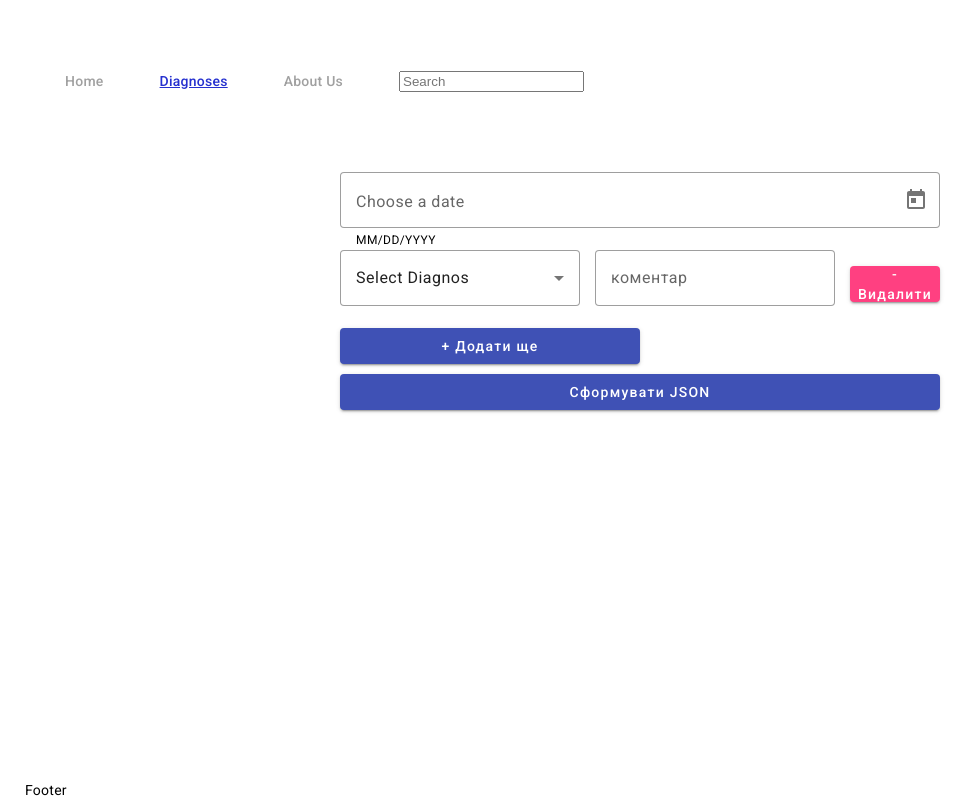
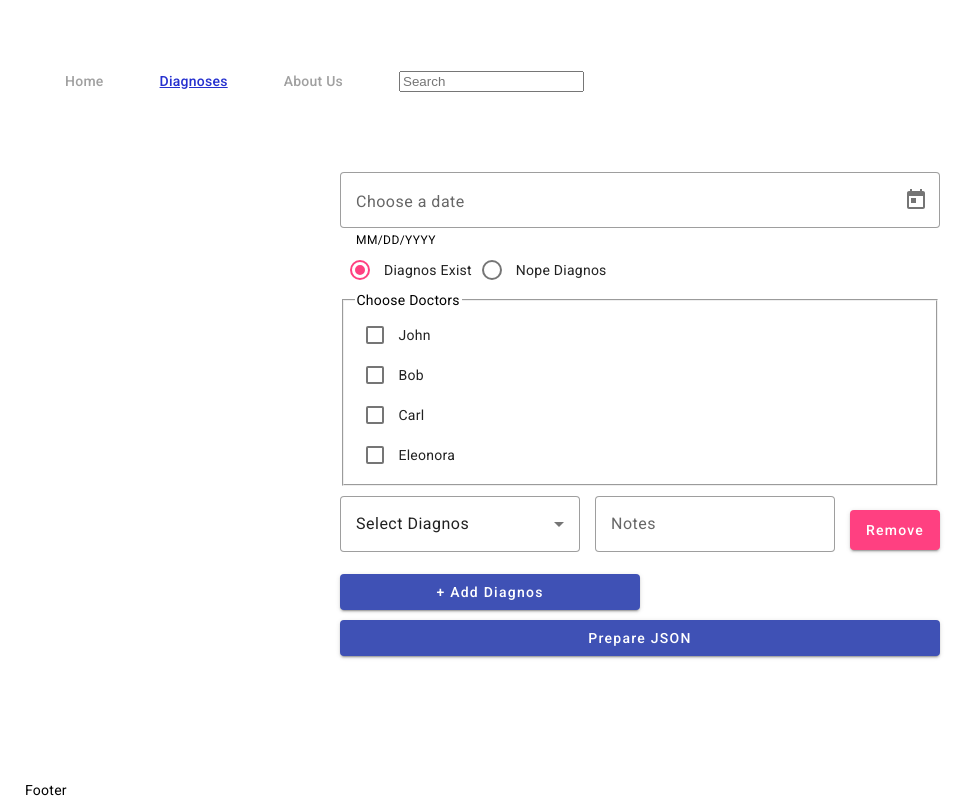
Before and after one commit to Danets/dinamic-form, an Angular app: page /diagnoses in a window 1280 px wide. Shown: the whole page, without its empty margins (0-978 px from the left). Built offline with nearby package versions, Linux system fonts and the light colour scheme.

Commit message:
Was added block of dinamic data into Form

```diff
--- a/src/app/api.service.ts
+++ b/src/app/api.service.ts
@@ -4,7 +4,7 @@ import {
   HttpHeaders,
 } from '@angular/common/http';
 import { Injectable, inject } from '@angular/core';
-import { catchError, Observable, of, throwError } from 'rxjs';
+import { catchError, delay, Observable, of, throwError } from 'rxjs';
 
 @Injectable({
   providedIn: 'root',
@@ -14,6 +14,8 @@ export class ApiService {
     ' https://global.lakmus.org/Dictionaries/icpc2?IsPublic=true';
 
   private http = inject(HttpClient);
+
+  doctors$ = of(['John', 'Bob', 'Carl', 'Eleonora']).pipe(delay(3000));
 
   data$ = of([
     {
--- a/src/app/components/search/search.component.html
+++ b/src/app/components/search/search.component.html
@@ -1,12 +1,6 @@
 <input
-  type="text"
+  matInput
   [formControl]="search"
   (input)="onSearch()"
   placeholder="Search"
 />
-
-<ng-container *ngIf="result$ | async as result">
-  <div>
-    {{ result }}
-  </div>
-</ng-container>
--- a/src/app/pages/form-diagnoses/form-diagnoses.component.html
+++ b/src/app/pages/form-diagnoses/form-diagnoses.component.html
@@ -12,7 +12,29 @@
     <mat-datepicker #picker></mat-datepicker>
   </mat-form-field>
 
-  <ng-container formArrayName="conditions">
+  <mat-radio-group
+    aria-label="Select an option"
+    formControlName="isDiagnosExist"
+  >
+    <mat-radio-button value="diagnosExist">Diagnos Exist</mat-radio-button>
+    <mat-radio-button value="diagnosNope">Nope Diagnos</mat-radio-button>
+  </mat-radio-group>
+
+  <fieldset class="doctor" formGroupName="doctors">
+    <legend>Choose Doctors</legend>
+    <ng-container *ngIf="doctors$ | async as doctors; else loading">
+      <ng-container *ngFor="let doctor of doctors">
+        <mat-checkbox [formControlName]="doctor">
+          {{ doctor }}
+        </mat-checkbox>
+      </ng-container>
+    </ng-container>
+  </fieldset>
+
+  <ng-container
+    formArrayName="conditions"
+    *ngIf="form.get('isDiagnosExist')?.value === 'diagnosExist'"
+  >
     <ng-container *ngFor="let block of conditions.controls; let i = index">
       <div class="diagnos" [formGroup]="block">
         <mat-form-field appearance="outline" class="diagnos__field">
@@ -32,7 +54,7 @@
             matInput
             type="text"
             formControlName="notes"
-            placeholder="коментар"
+            placeholder="Notes"
           />
         </mat-form-field>
 
@@ -42,7 +64,7 @@
           color="accent"
           (click)="onRemoveDiagnos(i)"
         >
-          - Видалити
+          Remove
         </button>
       </div>
     </ng-container>
@@ -54,7 +76,7 @@
     color="primary"
     (click)="onAddDiagnos()"
   >
-    + Додати ще
+    + Add Diagnos
   </button>
 
   <button
@@ -64,9 +86,11 @@
     [disabled]="form.invalid"
     (click)="onSubmit()"
   >
-    Сформувати JSON
+    Prepare JSON
   </button>
   <div>
     <pre>{{ formJSON | json }}</pre>
   </div>
 </form>
+
+<ng-template #loading><mat-spinner class="spiner"></mat-spinner></ng-template>
--- a/src/app/pages/form-diagnoses/form-diagnoses.component.scss
+++ b/src/app/pages/form-diagnoses/form-diagnoses.component.scss
@@ -10,13 +10,23 @@
     align-items: center;
     .btn {
       width: 15%;
+      padding: 20px;
     }
   }
   .diagnos__field {
     width: 40%;
+  }
+  .doctor {
+    display: flex;
+    flex-direction: column;
+    margin-bottom: 10px;
   }
   .btn {
     width: 50%;
     margin-bottom: 10px;
   }
 }
+
+.spiner {
+  margin: 0 auto;
+}
--- a/src/app/pages/form-diagnoses/form-diagnoses.component.ts
+++ b/src/app/pages/form-diagnoses/form-diagnoses.component.ts
@@ -3,11 +3,12 @@ import {
   FormArray,
   FormControl,
   FormGroup,
+  FormRecord,
   ReactiveFormsModule,
   Validators,
 } from '@angular/forms';
 import { ApiService } from '../../api.service';
-import { Observable } from 'rxjs';
+import { Observable, tap } from 'rxjs';
 import { CommonModule } from '@angular/common';
 import { MatCheckboxModule } from '@angular/material/checkbox';
 import { MatNativeDateModule } from '@angular/material/core';
@@ -17,6 +18,8 @@ import { MatInputModule } from '@angular/material/input';
 import { MatSelectModule } from '@angular/material/select';
 import { MatButtonModule } from '@angular/material/button';
 import { MatIconModule } from '@angular/material/icon';
+import { MatRadioModule } from '@angular/material/radio';
+import { MatProgressSpinnerModule } from '@angular/material/progress-spinner';
 
 @Component({
   selector: 'app-form-diagnoses',
@@ -32,6 +35,8 @@ import { MatIconModule } from '@angular/material/icon';
     MatSelectModule,
     MatDatepickerModule,
     MatNativeDateModule,
+    MatRadioModule,
+    MatProgressSpinnerModule,
   ],
   templateUrl: './form-diagnoses.component.html',
   styleUrls: ['./form-diagnoses.component.scss'],
@@ -43,25 +48,39 @@ export class FormDiagnosesComponent implements OnInit {
 
   form: FormGroup;
   diagnoses$: Observable<any>;
+  doctors$!: Observable<string[]>;
   formJSON;
 
   constructor(public apiService: ApiService) {}
 
   ngOnInit(): void {
     this.initForm();
-    // this.diagnoses$ = this.apiService.getDiagnoses();
     this.diagnoses$ = this.apiService.data$;
+    this.doctors$ = this.apiService.doctors$.pipe(
+      tap((doctors) => this.buildDoctors(doctors))
+    );
   }
 
   private initForm() {
     this.form = new FormGroup({
       picker: new FormControl(''),
+      doctors: new FormRecord<FormControl<boolean>>({}),
+      isDiagnosExist: new FormControl('diagnosExist'),
       conditions: new FormArray([
         new FormGroup({
           diagnos: new FormControl(''),
           notes: new FormControl(''),
         }),
       ]),
+    });
+  }
+
+  private buildDoctors(doctors: string[]) {
+    doctors.forEach((doctor) => {
+      (this.form.get('doctors') as FormGroup).addControl(
+        doctor,
+        new FormControl(false, { nonNullable: true })
+      );
     });
   }
 
```
